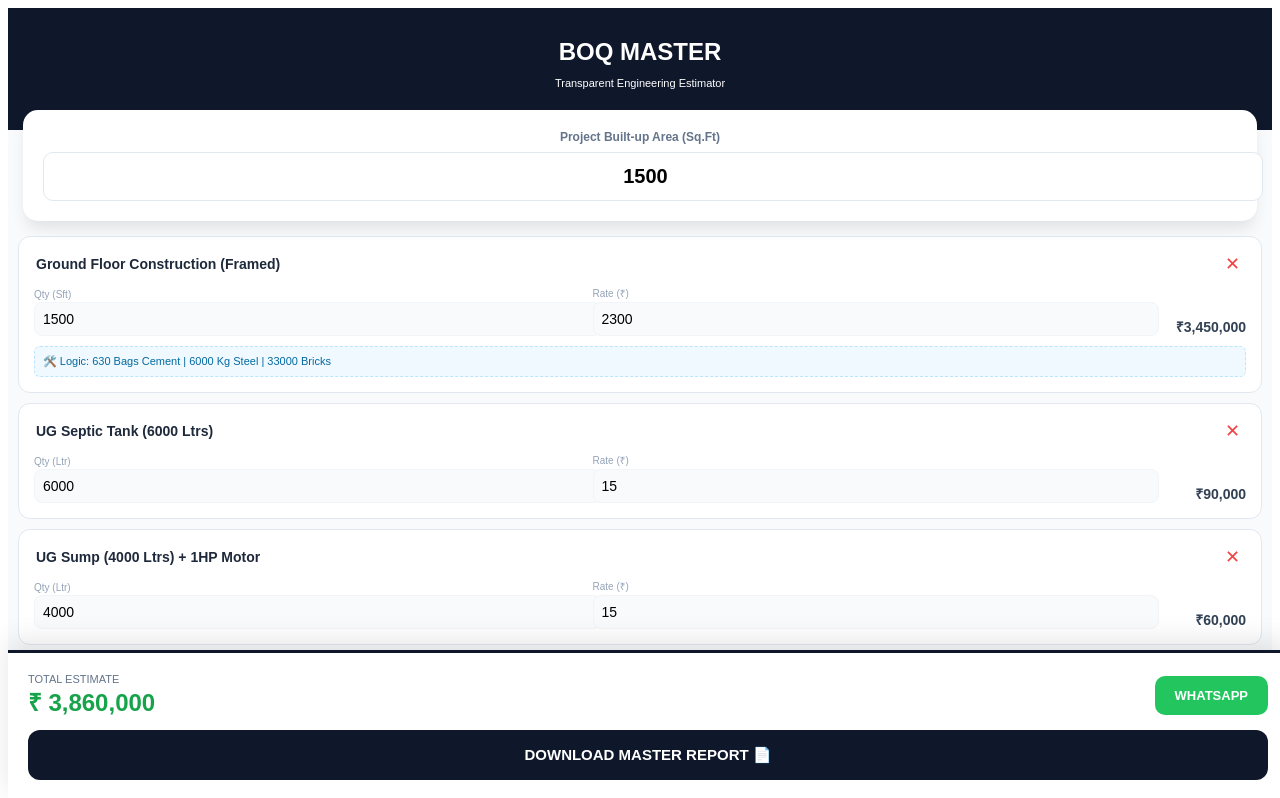
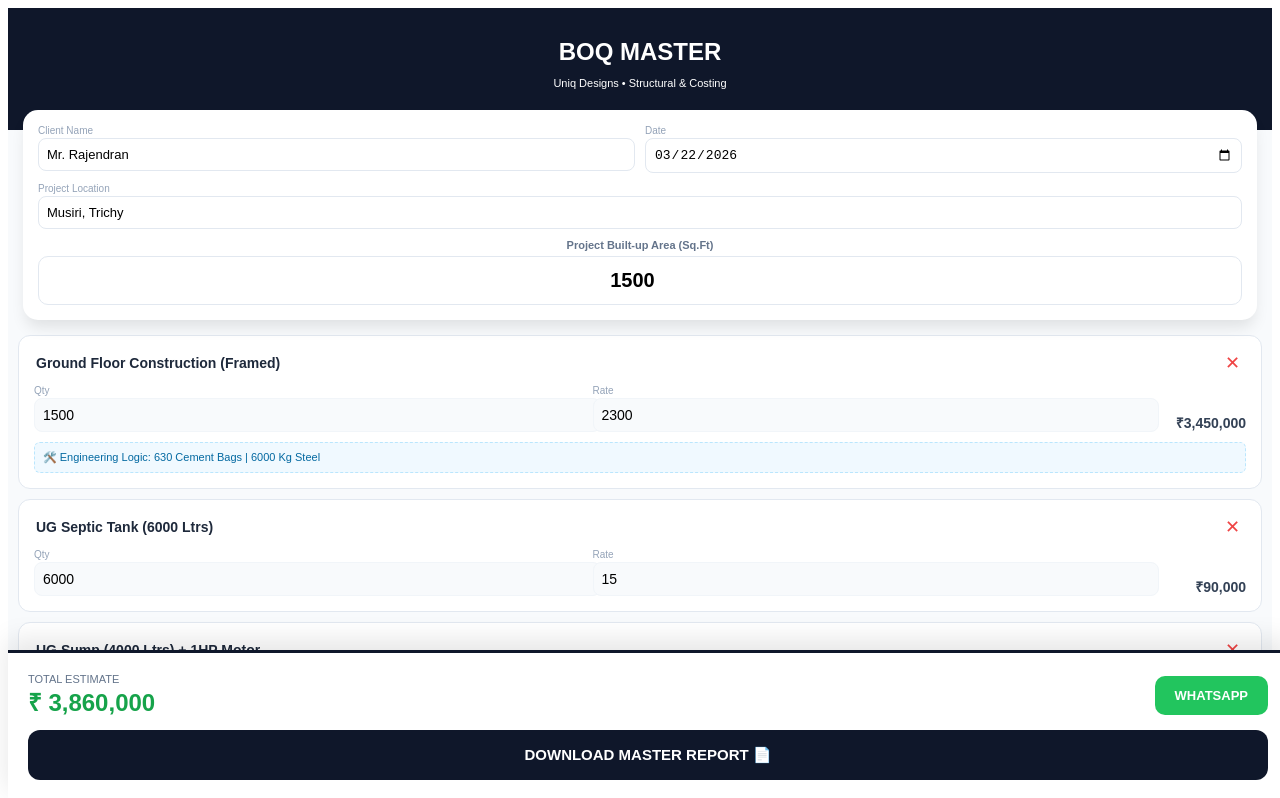
Before and after one commit to Movieeesss/BOQ-ESTIMATOR, a React (Vite) app: page / in a window 1280 px wide. Shown: the top 798 px of the page. Built offline with nearby package versions, Linux system fonts and the light colour scheme.

Commit message:
Update BOQ ESTIMATOR.tsx

```diff
--- a/src/BOQ ESTIMATOR.tsx
+++ b/src/BOQ ESTIMATOR.tsx
@@ -2,13 +2,9 @@ import React, { useState, useMemo, useCallback, useEffect } from 'react';
 import jsPDF from 'jspdf';
 import autoTable from 'jspdf-autotable';
 
-// --- 1. ENGINEERING LOGIC DATABASE (Transparency for Clients) ---
+// --- 1. ENGINEERING LOGIC DATABASE ---
 const ENG_LOGIC = {
-  cement: 0.42, // Bags per Sqft
-  steel: 4.0,   // Kg per Sqft
-  sand: 1.8,    // Cft per Sqft
-  aggregate: 1.35, // Cft per Sqft
-  bricks: 22,   // Nos per Sqft
+  cement: 0.42, steel: 4.0, sand: 1.8, aggregate: 1.35, bricks: 22,
 };
 
 const SPECS_DB = {
@@ -20,22 +16,15 @@ const SPECS_DB = {
 };
 
 interface BOQItem {
-  id: number;
-  cat: string;
-  desc: string;
-  qty: number;
-  rate: number;
-  unit: string;
+  id: number; cat: string; desc: string; qty: number; rate: number; unit: string;
 }
 
-// --- 2. DEBOUNCED INPUT COMPONENT (Fixes Backspace/Typing Lag) ---
-const EditableInput = ({ value, onSave, type = "text", style }: any) => {
+// --- 2. DEBOUNCED INPUT COMPONENT (Fixes Lag & Backspace Error) ---
+const EditableInput = ({ value, onSave, type = "text", style, placeholder }: any) => {
   const [localVal, setLocalVal] = useState(value);
-
   useEffect(() => { setLocalVal(value); }, [value]);
-
   const handleChange = (e: any) => setLocalVal(e.target.value);
-  const handleBlur = () => onSave(localVal); // Only updates master state when user stops typing
+  const handleBlur = () => onSave(localVal);
 
   return (
     <input
@@ -44,6 +33,7 @@ const EditableInput = ({ value, onSave, type = "text", style }: any) => {
       onChange={handleChange}
       onBlur={handleBlur}
       style={style}
+      placeholder={placeholder}
     />
   );
 };
@@ -51,6 +41,8 @@ const EditableInput = ({ value, onSave, type = "text", style }: any) => {
 export default function MasterBOQEstimator() {
   const [builtArea, setBuiltArea] = useState<number>(1500);
   const [clientName, setClientName] = useState("Mr. Rajendran");
+  const [location, setLocation] = useState("Musiri, Trichy");
+  const [projectDate, setProjectDate] = useState(new Date().toISOString().split('T')[0]);
 
   const [items, setItems] = useState<BOQItem[]>([
     { id: 1, cat: "Civil", desc: "Ground Floor Construction (Framed)", qty: 1500, rate: 2300, unit: "Sft" },
@@ -64,13 +56,12 @@ export default function MasterBOQEstimator() {
   // --- 3. TRANSPARENCY CALCULATION ---
   const totals = useMemo(() => {
     const subTotal = items.reduce((sum, i) => sum + (i.qty * i.rate), 0);
-    const breakDown = {
+    return {
+      subTotal,
       cement: Math.round(builtArea * ENG_LOGIC.cement),
       steel: Math.round(builtArea * ENG_LOGIC.steel),
       bricks: Math.round(builtArea * ENG_LOGIC.bricks),
-      sand: Math.round(builtArea * ENG_LOGIC.sand)
     };
-    return { subTotal, ...breakDown };
   }, [items, builtArea]);
 
   const updateItem = useCallback((id: number, field: keyof BOQItem, val: any) => {
@@ -79,20 +70,28 @@ export default function MasterBOQEstimator() {
 
   const generatePDF = () => {
     const doc = new jsPDF();
-    doc.setFontSize(18);
+    doc.setFontSize(20);
+    doc.setTextColor(15, 23, 42);
     doc.text("MASTER BOQ REPORT", 105, 15, { align: 'center' });
+
+    // Client Header Info in PDF
+    doc.setFontSize(10);
+    doc.text(`Client Name: ${clientName}`, 14, 25);
+    doc.text(`Location: ${location}`, 14, 30);
+    doc.text(`Date: ${projectDate}`, 160, 25);
+    doc.text(`Built-up Area: ${builtArea} Sq.Ft`, 160, 30);
 
     const tableBody: any[] = items.filter(i => i.qty > 0).map(i => [
       i.desc, `${i.qty} ${i.unit}`, `Rs.${i.rate}`, `Rs.${(i.qty * i.rate).toLocaleString()}`
     ]);
 
     tableBody.push([{ content: 'ENGINEERING MATERIAL BREAKDOWN', colSpan: 4, styles: { halign: 'center', fillColor: [241, 245, 249], fontStyle: 'bold' } }]);
-    tableBody.push(["Cement Bags", `Req: ${totals.cement} Bags`, "Standard: 0.42/Sft", "Included"]);
-    tableBody.push(["Steel Weight", `Req: ${totals.steel} Kgs`, "Standard: 4.00/Sft", "Included"]);
-    tableBody.push(["Bricks Count", `Req: ${totals.bricks} Nos`, "Standard: 22/Sft", "Included"]);
+    tableBody.push(["Cement Bags", `${totals.cement} Bags`, "Logic: 0.42/Sft", "Included"]);
+    tableBody.push(["Steel Weight", `${totals.steel} Kgs`, "Logic: 4.00/Sft", "Included"]);
+    tableBody.push(["Bricks Count", `${totals.bricks} Nos`, "Logic: 22/Sft", "Included"]);
 
     autoTable(doc, {
-      startY: 25,
+      startY: 35,
       head: [['Description', 'Quantity', 'Rate', 'Total']],
       body: tableBody,
       foot: [['', '', 'GRAND TOTAL', `Rs. ${totals.subTotal.toLocaleString()}`]],
@@ -101,53 +100,53 @@ export default function MasterBOQEstimator() {
       footStyles: { fillColor: [22, 163, 74] }
     });
 
-    doc.save(`${clientName}_BOQ.pdf`);
+    doc.save(`${clientName}_Report.pdf`);
   };
 
   return (
     <div style={containerStyle}>
       <div style={headerStyle}>
         <h2 style={{ margin: 0 }}>BOQ MASTER</h2>
-        <p style={{ fontSize: '11px' }}>Transparent Engineering Estimator</p>
+        <p style={{ fontSize: '11px' }}>Uniq Designs • Structural & Costing</p>
       </div>
 
+      {/* PROJECT DETAILS (Controllable) */}
       <div style={areaCard}>
-        <label style={labelStyle}>Project Built-up Area (Sq.Ft)</label>
-        <EditableInput
-          type="number"
-          value={builtArea}
-          onSave={(val: any) => setBuiltArea(Number(val))}
-          style={areaInput}
-        />
+        <div style={detailGrid}>
+          <div style={{ flex: 1 }}>
+            <label style={miniLabel}>Client Name</label>
+            <EditableInput value={clientName} onSave={setClientName} style={detailInp} />
+          </div>
+          <div style={{ flex: 1 }}>
+            <label style={miniLabel}>Date</label>
+            <input type="date" value={projectDate} onChange={(e) => setProjectDate(e.target.value)} style={detailInp} />
+          </div>
+        </div>
+        <div style={{ marginTop: '10px' }}>
+          <label style={miniLabel}>Project Location</label>
+          <EditableInput value={location} onSave={setLocation} style={detailInp} />
+        </div>
+        <div style={{ marginTop: '10px' }}>
+          <label style={labelStyle}>Project Built-up Area (Sq.Ft)</label>
+          <EditableInput type="number" value={builtArea} onSave={(val: any) => setBuiltArea(Number(val))} style={areaInput} />
+        </div>
       </div>
 
       <div style={scrollArea}>
         {items.map((item) => (
           <div key={item.id} style={itemCard}>
             <div style={{ display: 'flex', justifyContent: 'space-between' }}>
-              <EditableInput
-                value={item.desc}
-                onSave={(val: any) => updateItem(item.id, 'desc', val)}
-                style={itemTitle}
-              />
+              <EditableInput value={item.desc} onSave={(val: any) => updateItem(item.id, 'desc', val)} style={itemTitle} />
               <button onClick={() => setItems(prev => prev.filter(i => i.id !== item.id))} style={delBtn}>✕</button>
             </div>
             <div style={inputRow}>
-              <div style={{ flex: 1 }}>
-                <span style={miniLabel}>Qty ({item.unit})</span>
-                <EditableInput type="number" value={item.qty} style={smallInp} onSave={(val: any) => updateItem(item.id, 'qty', Number(val))} />
-              </div>
-              <div style={{ flex: 1 }}>
-                <span style={miniLabel}>Rate (₹)</span>
-                <EditableInput type="number" value={item.rate} style={smallInp} onSave={(val: any) => updateItem(item.id, 'rate', Number(val))} />
-              </div>
+              <div style={{ flex: 1 }}><span style={miniLabel}>Qty</span><EditableInput type="number" value={item.qty} style={smallInp} onSave={(val: any) => updateItem(item.id, 'qty', Number(val))} /></div>
+              <div style={{ flex: 1 }}><span style={miniLabel}>Rate</span><EditableInput type="number" value={item.rate} style={smallInp} onSave={(val: any) => updateItem(item.id, 'rate', Number(val))} /></div>
               <div style={rowTotal}>₹{(item.qty * item.rate).toLocaleString()}</div>
             </div>
-
-            {/* Engineering Transparency Section */}
             {item.unit === "Sft" && item.qty > 0 && (
               <div style={transparencyBox}>
-                🛠️ Logic: {totals.cement} Bags Cement | {totals.steel} Kg Steel | {totals.bricks} Bricks
+                🛠️ Engineering Logic: {totals.cement} Cement Bags | {totals.steel} Kg Steel
               </div>
             )}
           </div>
@@ -156,11 +155,8 @@ export default function MasterBOQEstimator() {
 
       <div style={floatingFooter}>
         <div style={footerText}>
-          <div>
-            <div style={{ fontSize: '11px', color: '#64748b' }}>TOTAL ESTIMATE</div>
-            <div style={{ fontSize: '24px', fontWeight: 'bold', color: '#16a34a' }}>₹ {totals.subTotal.toLocaleString()}</div>
-          </div>
-          <button onClick={() => window.open(`https://wa.me/?text=BOQ Quote: ₹${totals.subTotal.toLocaleString()}`)} style={waBtn}>WHATSAPP</button>
+          <div><div style={{ fontSize: '11px', color: '#64748b' }}>TOTAL ESTIMATE</div><div style={{ fontSize: '24px', fontWeight: 'bold', color: '#16a34a' }}>₹ {totals.subTotal.toLocaleString()}</div></div>
+          <button onClick={() => window.open(`https://wa.me/?text=BOQ Quote for ${clientName}: ₹${totals.subTotal.toLocaleString()}`)} style={waBtn}>WHATSAPP</button>
         </div>
         <button onClick={generatePDF} style={pdfBtn}>DOWNLOAD MASTER REPORT 📄</button>
       </div>
@@ -168,18 +164,20 @@ export default function MasterBOQEstimator() {
   );
 }
 
-// --- CSS-IN-JS FOR SEAMLESS PERFORMANCE ---
+// --- CSS STYLING ---
 const containerStyle = { maxWidth: '100%', minHeight: '100vh', background: '#f8fafc', paddingBottom: '160px', fontFamily: 'sans-serif' };
 const headerStyle = { background: '#0f172a', color: 'white', padding: '30px 20px', textAlign: 'center' as const };
-const areaCard = { background: 'white', margin: '-20px 15px 15px 15px', padding: '20px', borderRadius: '15px', boxShadow: '0 10px 15px -3px rgba(0,0,0,0.1)', zIndex: 10, position: 'relative' as const };
-const areaInput = { width: '100%', padding: '12px', border: '1px solid #e2e8f0', borderRadius: '10px', fontSize: '20px', fontWeight: 'bold' as const, textAlign: 'center' as const };
-const labelStyle = { fontSize: '12px', color: '#64748b', fontWeight: 'bold' as const, marginBottom: '8px', display: 'block', textAlign: 'center' as const };
+const areaCard = { background: 'white', margin: '-20px 15px 15px 15px', padding: '15px', borderRadius: '15px', boxShadow: '0 10px 15px -3px rgba(0,0,0,0.1)', zIndex: 10, position: 'relative' as const };
+const detailGrid = { display: 'flex', gap: '10px' };
+const detailInp = { width: '100%', padding: '8px', border: '1px solid #e2e8f0', borderRadius: '8px', fontSize: '13px', outline: 'none', boxSizing: 'border-box' as const };
+const areaInput = { width: '100%', padding: '12px', border: '1px solid #e2e8f0', borderRadius: '10px', fontSize: '20px', fontWeight: 'bold' as const, textAlign: 'center' as const, boxSizing: 'border-box' as const };
+const labelStyle = { fontSize: '11px', color: '#64748b', fontWeight: 'bold' as const, marginBottom: '5px', display: 'block', textAlign: 'center' as const };
 const scrollArea = { padding: '0 10px' };
 const itemCard = { background: 'white', padding: '15px', borderRadius: '12px', marginBottom: '10px', border: '1px solid #e2e8f0' };
 const itemTitle = { border: 'none', fontWeight: 'bold' as const, fontSize: '14px', width: '90%', color: '#1e293b', outline: 'none' };
 const inputRow = { display: 'flex', gap: '10px', alignItems: 'flex-end', marginTop: '10px' };
 const miniLabel = { fontSize: '10px', color: '#94a3b8', display: 'block', marginBottom: '2px' };
-const smallInp = { width: '100%', border: '1px solid #f1f5f9', padding: '8px', borderRadius: '8px', fontSize: '14px', background: '#f8fafc' };
+const smallInp = { width: '100%', border: '1px solid #f1f5f9', padding: '8px', borderRadius: '8px', fontSize: '14px', background: '#f8fafc', outline: 'none' };
 const rowTotal = { fontWeight: 'bold' as const, fontSize: '14px', color: '#334155', minWidth: '95px', textAlign: 'right' as const };
 const transparencyBox = { marginTop: '10px', padding: '8px', background: '#f0f9ff', borderRadius: '6px', fontSize: '11px', color: '#0369a1', border: '1px dashed #bae6fd' };
 const delBtn = { color: '#ef4444', background: 'none', border: 'none', fontSize: '18px' };
```
